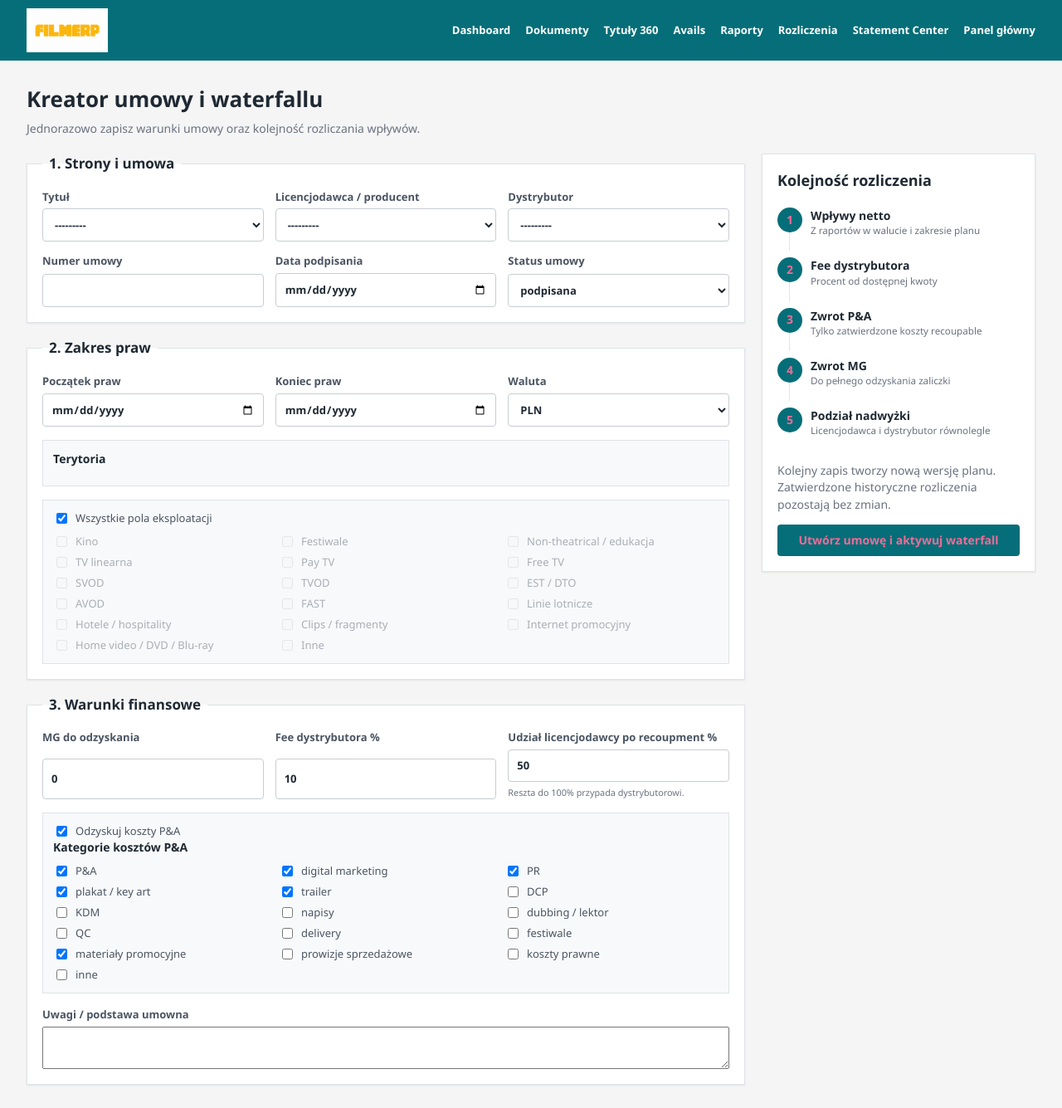
After one commit to filmerp/filmerp, a Django app: page /contracts/setup/ in a window 1280 px wide. The commit adds this page. Shown: the whole page at 83% size. Run offline with Django 5.2, Linux system fonts and the light colour scheme; the visitor is signed in with stand-in values (Sample User, id 1); data that the repository does not hold is empty.

Commit message:
Add contract and waterfall setup wizard

```diff
--- a/distribution/forms.py
+++ b/distribution/forms.py
@@ -1,12 +1,76 @@
 from django import forms
 
 from .models import (
+    AgreementStatus,
+    AcquisitionAgreement,
     CinemaReportImport,
     Cost,
+    CostCategory,
     Counterparty,
     CounterpartyType,
+    Currency,
     DocumentInboxItem,
+    ExploitationField,
+    Territory,
+    Title,
 )
+
+
+class ContractWaterfallWizardForm(forms.Form):
+    title = forms.ModelChoiceField(label="Tytuł", queryset=Title.objects.none())
+    contract_number = forms.CharField(label="Numer umowy", max_length=120, required=False)
+    licensor = forms.ModelChoiceField(label="Licencjodawca / producent", queryset=Counterparty.objects.none())
+    distributor = forms.ModelChoiceField(label="Dystrybutor", queryset=Counterparty.objects.none())
+    signed_date = forms.DateField(label="Data podpisania", required=False, widget=forms.DateInput(attrs={"type": "date"}))
+    rights_start = forms.DateField(label="Początek praw", required=False, widget=forms.DateInput(attrs={"type": "date"}))
+    rights_end = forms.DateField(label="Koniec praw", required=False, widget=forms.DateInput(attrs={"type": "date"}))
+    territories = forms.ModelMultipleChoiceField(
+        label="Terytoria", queryset=Territory.objects.none(), required=False,
+        widget=forms.CheckboxSelectMultiple,
+    )
+    currency = forms.ChoiceField(label="Waluta", choices=Currency.choices, initial=Currency.PLN)
+    mg_advance = forms.DecimalField(label="MG do odzyskania", min_value=0, max_digits=14, decimal_places=2, initial=0)
+    distributor_fee_percent = forms.DecimalField(label="Fee dystrybutora %", min_value=0, max_value=100, max_digits=5, decimal_places=2, initial=10)
+    pa_recoupable = forms.BooleanField(label="Odzyskuj koszty P&A", required=False, initial=True)
+    pa_cost_categories = forms.MultipleChoiceField(
+        label="Kategorie kosztów P&A", choices=CostCategory.choices, required=False,
+        widget=forms.CheckboxSelectMultiple,
+    )
+    applies_to_all_exploitation_fields = forms.BooleanField(label="Wszystkie pola eksploatacji", required=False, initial=True)
+    exploitation_fields = forms.MultipleChoiceField(
+        label="Wybrane pola eksploatacji", choices=ExploitationField.choices, required=False,
+        widget=forms.CheckboxSelectMultiple,
+    )
+    licensor_share_percent = forms.DecimalField(label="Udział licencjodawcy po recoupment %", min_value=0, max_value=100, max_digits=5, decimal_places=2, initial=50)
+    status = forms.ChoiceField(label="Status umowy", choices=AgreementStatus.choices, initial=AgreementStatus.SIGNED)
+    notes = forms.CharField(label="Uwagi / podstawa umowna", required=False, widget=forms.Textarea(attrs={"rows": 3}))
+
+    def __init__(self, *args, title=None, **kwargs):
+        super().__init__(*args, **kwargs)
+        self.fields["title"].queryset = Title.objects.order_by("title_pl")
+        self.fields["licensor"].queryset = Counterparty.objects.order_by("name")
+        self.fields["distributor"].queryset = Counterparty.objects.order_by("name")
+        self.fields["territories"].queryset = Territory.objects.order_by("name")
+        self.fields["pa_cost_categories"].initial = [
+            CostCategory.PA, CostCategory.DIGITAL_MARKETING, CostCategory.PR,
+            CostCategory.KEY_ART, CostCategory.TRAILER, CostCategory.PROMO_MATERIALS,
+        ]
+        if title:
+            self.fields["title"].initial = title
+            self.fields["currency"].initial = title.acquisition_currency
+            self.fields["mg_advance"].initial = title.mg_advance
+            self.fields["licensor"].initial = title.producer_id
+
+    def clean(self):
+        cleaned = super().clean()
+        start, end = cleaned.get("rights_start"), cleaned.get("rights_end")
+        if start and end and start > end:
+            self.add_error("rights_end", "Koniec praw nie może być wcześniejszy niż początek.")
+        if not cleaned.get("applies_to_all_exploitation_fields") and not cleaned.get("exploitation_fields"):
+            self.add_error("exploitation_fields", "Wybierz pola albo zaznacz wszystkie pola eksploatacji.")
+        if cleaned.get("pa_recoupable") and not cleaned.get("pa_cost_categories"):
+            self.add_error("pa_cost_categories", "Wybierz co najmniej jedną kategorię kosztów P&A.")
+        return cleaned
 
 
 class CinemaReportUploadForm(forms.ModelForm):
--- a/distribution/roles.py
+++ b/distribution/roles.py
@@ -29,9 +29,9 @@ from distribution.models import (
 
 
 ROLE_MODELS = {
-    "legal": [AcquisitionAgreement, SalesAgreement, RightsWindow, RightsIssue, Territory, LanguageVersion, Title, Counterparty],
+    "legal": [AcquisitionAgreement, SalesAgreement, RightsWindow, RightsIssue, Territory, LanguageVersion, Title, Counterparty, WaterfallPlan, WaterfallStep],
     "sales": [SalesAgreement, SalesReport, CinemaBooking, CinemaReportImport, CinemaReportImportRow, DocumentInboxItem, RightsWindow, Territory, LanguageVersion, Title, TitleMaterial, Counterparty],
-    "finance": [SalesAgreement, SalesReport, CinemaBooking, Cost, RoyaltyStatement, WaterfallRecoupmentRule, WaterfallRecoupmentItem, WaterfallParticipant, WaterfallPlan, WaterfallStep, WaterfallRun, WaterfallRunLine, CinemaReportImport, CinemaReportImportRow, DocumentInboxItem, Title, TitleMaterial, Counterparty],
+    "finance": [AcquisitionAgreement, SalesAgreement, SalesReport, CinemaBooking, Cost, RoyaltyStatement, WaterfallRecoupmentRule, WaterfallRecoupmentItem, WaterfallParticipant, WaterfallPlan, WaterfallStep, WaterfallRun, WaterfallRunLine, CinemaReportImport, CinemaReportImportRow, DocumentInboxItem, Title, TitleMaterial, Counterparty],
     "readonly": [AcquisitionAgreement, SalesAgreement, RightsWindow, RightsIssue, Territory, LanguageVersion, Title, TitleMaterial, Counterparty, SalesReport, CinemaBooking, CinemaReportImport, CinemaReportImportRow, DocumentInboxItem, Cost, RoyaltyStatement, WaterfallRecoupmentRule, WaterfallRecoupmentItem, WaterfallParticipant, WaterfallPlan, WaterfallStep, WaterfallRun, WaterfallRunLine],
 }
 
--- a/distribution/static/distribution/filmerp.css
+++ b/distribution/static/distribution/filmerp.css
@@ -742,6 +742,141 @@ form.single-upload {
   color: var(--button-fg);
 }
 
+.wizard-layout {
+  display: grid;
+  grid-template-columns: minmax(0, 1fr) 330px;
+  gap: 20px;
+  align-items: start;
+}
+
+.contract-wizard fieldset {
+  margin: 0;
+}
+
+.contract-wizard legend {
+  padding: 0 8px;
+  color: var(--body-fg);
+  font-size: 17px;
+  font-weight: 700;
+}
+
+.form-grid.three-fields {
+  display: grid;
+  grid-template-columns: repeat(3, minmax(0, 1fr));
+  gap: 14px;
+}
+
+.contract-wizard label,
+.full-field {
+  display: grid;
+  gap: 5px;
+  font-weight: 700;
+}
+
+.contract-wizard input:not([type="checkbox"]),
+.contract-wizard textarea,
+.contract-wizard select {
+  width: 100%;
+}
+
+.contract-wizard small {
+  color: var(--muted);
+  font-weight: 400;
+}
+
+.choice-panel {
+  margin-top: 16px;
+  padding: 12px;
+  border: 1px solid var(--border);
+  background: #f8f9fa;
+}
+
+.choice-panel ul,
+#id_territories,
+#id_exploitation_fields,
+#id_pa_cost_categories {
+  display: grid;
+  grid-template-columns: repeat(3, minmax(0, 1fr));
+  gap: 6px 14px;
+  margin: 9px 0 0;
+  padding: 0;
+  list-style: none;
+}
+
+.choice-panel li label,
+#id_territories label,
+#id_exploitation_fields label,
+#id_pa_cost_categories label,
+.contract-wizard .check-label {
+  display: flex;
+  align-items: center;
+  gap: 7px;
+  font-weight: 500;
+}
+
+.choice-panel input[type="checkbox"] {
+  min-width: auto;
+}
+
+.disabled-choice {
+  opacity: .45;
+}
+
+.full-field {
+  margin-top: 16px;
+}
+
+.wizard-preview {
+  position: sticky;
+  top: 18px;
+  padding: 18px;
+  border: 1px solid var(--border);
+  background: #fff;
+  box-shadow: var(--shadow);
+}
+
+.money-flow {
+  margin: 0;
+  padding: 0;
+  list-style: none;
+}
+
+.money-flow li {
+  display: grid;
+  grid-template-columns: 30px 1fr;
+  gap: 10px;
+  position: relative;
+  padding: 8px 0 15px;
+}
+
+.money-flow li:not(:last-child)::after {
+  content: "";
+  position: absolute;
+  left: 14px;
+  top: 38px;
+  bottom: 0;
+  border-left: 1px solid var(--border);
+}
+
+.money-flow span {
+  display: grid;
+  width: 30px;
+  height: 30px;
+  place-items: center;
+  border-radius: 50%;
+  background: var(--primary);
+  color: var(--button-fg);
+  font-weight: 700;
+}
+
+.money-flow small {
+  display: block;
+}
+
+.wizard-preview button {
+  width: 100%;
+}
+
 .document-intake {
   display: flex;
   align-items: stretch;
@@ -1072,6 +1207,22 @@ form.single-upload {
     grid-template-columns: 1fr;
   }
 
+  .wizard-layout,
+  .form-grid.three-fields {
+    grid-template-columns: 1fr;
+  }
+
+  .wizard-preview {
+    position: static;
+  }
+
+  .choice-panel ul,
+  #id_territories,
+  #id_exploitation_fields,
+  #id_pa_cost_categories {
+    grid-template-columns: 1fr;
+  }
+
   .card {
     overflow-x: auto;
   }
--- /dev/null
+++ b/distribution/templates/distribution/contract_waterfall_wizard.html
@@ -0,0 +1,98 @@
+<!doctype html>
+{% load static %}
+<html lang="pl">
+<head>
+  <meta charset="utf-8">
+  <meta name="viewport" content="width=device-width, initial-scale=1">
+  <title>Kreator umowy i waterfallu | FILMERP</title>
+  <link rel="stylesheet" href="{% static 'distribution/filmerp.css' %}">
+</head>
+<body>
+{% include "distribution/_app_header.html" %}
+<main>
+  <div class="page-heading">
+    <div>
+      <h1>Kreator umowy i waterfallu</h1>
+      <div class="muted">Jednorazowo zapisz warunki umowy oraz kolejność rozliczania wpływów.</div>
+    </div>
+    {% if selected_title %}<a class="button secondary" href="{% url 'distribution:title_detail' selected_title.pk %}">Wróć do tytułu</a>{% endif %}
+  </div>
+
+  {% if form.non_field_errors %}<div class="notice error">{{ form.non_field_errors }}</div>{% endif %}
+  <form method="post" class="contract-wizard">
+    {% csrf_token %}
+    <section class="wizard-layout">
+      <div class="wizard-form stack">
+        <fieldset class="workbench-section">
+          <legend>1. Strony i umowa</legend>
+          <div class="form-grid three-fields">
+            <label>{{ form.title.label }}{{ form.title }}{{ form.title.errors }}</label>
+            <label>{{ form.licensor.label }}{{ form.licensor }}{{ form.licensor.errors }}</label>
+            <label>{{ form.distributor.label }}{{ form.distributor }}{{ form.distributor.errors }}</label>
+            <label>{{ form.contract_number.label }}{{ form.contract_number }}{{ form.contract_number.errors }}</label>
+            <label>{{ form.signed_date.label }}{{ form.signed_date }}{{ form.signed_date.errors }}</label>
+            <label>{{ form.status.label }}{{ form.status }}{{ form.status.errors }}</label>
+          </div>
+        </fieldset>
+
+        <fieldset class="workbench-section">
+          <legend>2. Zakres praw</legend>
+          <div class="form-grid three-fields">
+            <label>{{ form.rights_start.label }}{{ form.rights_start }}{{ form.rights_start.errors }}</label>
+            <label>{{ form.rights_end.label }}{{ form.rights_end }}{{ form.rights_end.errors }}</label>
+            <label>{{ form.currency.label }}{{ form.currency }}{{ form.currency.errors }}</label>
+          </div>
+          <div class="choice-panel"><strong>{{ form.territories.label }}</strong>{{ form.territories }}{{ form.territories.errors }}</div>
+          <div class="choice-panel">
+            <label class="check-label">{{ form.applies_to_all_exploitation_fields }} {{ form.applies_to_all_exploitation_fields.label }}</label>
+            <div id="exploitation-scope">{{ form.exploitation_fields }}{{ form.exploitation_fields.errors }}</div>
+          </div>
+        </fieldset>
+
+        <fieldset class="workbench-section">
+          <legend>3. Warunki finansowe</legend>
+          <div class="form-grid three-fields">
+            <label>{{ form.mg_advance.label }}{{ form.mg_advance }}{{ form.mg_advance.errors }}</label>
+            <label>{{ form.distributor_fee_percent.label }}{{ form.distributor_fee_percent }}{{ form.distributor_fee_percent.errors }}</label>
+            <label>{{ form.licensor_share_percent.label }}{{ form.licensor_share_percent }}{{ form.licensor_share_percent.errors }}<small>Reszta do 100% przypada dystrybutorowi.</small></label>
+          </div>
+          <div class="choice-panel">
+            <label class="check-label">{{ form.pa_recoupable }} {{ form.pa_recoupable.label }}</label>
+            <div id="pa-categories"><strong>{{ form.pa_cost_categories.label }}</strong>{{ form.pa_cost_categories }}{{ form.pa_cost_categories.errors }}</div>
+          </div>
+          <label class="full-field">{{ form.notes.label }}{{ form.notes }}{{ form.notes.errors }}</label>
+        </fieldset>
+      </div>
+
+      <aside class="wizard-preview">
+        <h2>Kolejność rozliczenia</h2>
+        <ol class="money-flow">
+          <li><span>1</span><div><strong>Wpływy netto</strong><small>Z raportów w walucie i zakresie planu</small></div></li>
+          <li><span>2</span><div><strong>Fee dystrybutora</strong><small>Procent od dostępnej kwoty</small></div></li>
+          <li><span>3</span><div><strong>Zwrot P&A</strong><small>Tylko zatwierdzone koszty recoupable</small></div></li>
+          <li><span>4</span><div><strong>Zwrot MG</strong><small>Do pełnego odzyskania zaliczki</small></div></li>
+          <li><span>5</span><div><strong>Podział nadwyżki</strong><small>Licencjodawca i dystrybutor równolegle</small></div></li>
+        </ol>
+        <p class="muted">Kolejny zapis tworzy nową wersję planu. Zatwierdzone historyczne rozliczenia pozostają bez zmian.</p>
+        <button type="submit">Utwórz umowę i aktywuj waterfall</button>
+      </aside>
+    </section>
+  </form>
+</main>
+<script>
+  const allFields = document.getElementById('id_applies_to_all_exploitation_fields');
+  const scope = document.getElementById('exploitation-scope');
+  const paEnabled = document.getElementById('id_pa_recoupable');
+  const paCategories = document.getElementById('pa-categories');
+  function syncChoices() {
+    scope.classList.toggle('disabled-choice', allFields.checked);
+    scope.querySelectorAll('input').forEach(input => input.disabled = allFields.checked);
+    paCategories.classList.toggle('disabled-choice', !paEnabled.checked);
+    paCategories.querySelectorAll('input').forEach(input => input.disabled = !paEnabled.checked);
+  }
+  allFields.addEventListener('change', syncChoices);
+  paEnabled.addEventListener('change', syncChoices);
+  syncChoices();
+</script>
+</body>
+</html>
--- a/distribution/templates/distribution/settlement_workbench.html
+++ b/distribution/templates/distribution/settlement_workbench.html
@@ -79,12 +79,12 @@
         {% if agreement %}
         <a class="button export" href="/admin/distribution/acquisitionagreement/{{ agreement.pk }}/change/">Umowa</a>
         {% else %}
-        <a class="button export" href="/admin/distribution/acquisitionagreement/add/?title={{ selected_title.pk }}">Dodaj umowę</a>
+        <a class="button export" href="{% url 'distribution:contract_waterfall_wizard' %}?title={{ selected_title.pk }}">Dodaj umowę i waterfall</a>
         {% endif %}
         {% if selected_plan %}
         <a class="button export" href="/admin/distribution/waterfallplan/{{ selected_plan.pk }}/change/">Warunki waterfall</a>
         {% else %}
-        <a class="button export" href="/admin/distribution/waterfallplan/add/?title={{ selected_title.pk }}&currency={{ currency }}">Dodaj waterfall</a>
+        <a class="button export" href="{% url 'distribution:contract_waterfall_wizard' %}?title={{ selected_title.pk }}">Skonfiguruj waterfall</a>
         {% endif %}
       </div>
     </div>
--- a/distribution/templates/distribution/title_detail.html
+++ b/distribution/templates/distribution/title_detail.html
@@ -20,6 +20,7 @@
       </div>
     </div>
     <div class="action-bar">
+      <a class="button" href="{% url 'distribution:contract_waterfall_wizard' %}?title={{ title.pk }}">Ustaw umowę i waterfall</a>
       <a class="button" href="{% url 'distribution:avails' %}?title={{ title.pk }}">Sprawdź Avails</a>
       <a class="button secondary" href="/admin/distribution/title/{{ title.pk }}/change/">Edytuj w panelu</a>
     </div>
--- a/distribution/urls.py
+++ b/distribution/urls.py
@@ -1,6 +1,6 @@
 from django.urls import path
 
-from .views import avails, dashboard, document_center, reports, reports_export_csv, settlement_workbench, statement_center, title_detail, title_list
+from .views import avails, contract_waterfall_wizard, dashboard, document_center, reports, reports_export_csv, settlement_workbench, statement_center, title_detail, title_list
 
 app_name = "distribution"
 
@@ -8,6 +8,7 @@ urlpatterns = [
     path("", dashboard, name="dashboard"),
     path("titles/", title_list, name="title_list"),
     path("titles/<int:pk>/", title_detail, name="title_detail"),
+    path("contracts/setup/", contract_waterfall_wizard, name="contract_waterfall_wizard"),
     path("avails/", avails, name="avails"),
     path("documents/", document_center, name="document_center"),
     path("settlements/", settlement_workbench, name="settlement_workbench"),
--- a/distribution/views.py
+++ b/distribution/views.py
@@ -26,7 +26,9 @@ from .forms import (
     DocumentClassificationForm,
     DocumentCostForm,
     DocumentUploadForm,
+    ContractWaterfallWizardForm,
 )
+from .contract_wizard import create_contract_waterfall
 from .pdf import build_royalty_statement_pdf
 from .models import (
     AcquisitionAgreement,
@@ -172,6 +174,26 @@ def title_detail(request, pk):
         "overdue_materials_count": len(overdue_materials),
     }
     return render(request, "distribution/title_detail.html", context)
+
+
+@login_required
+@permission_required(("distribution.add_acquisitionagreement", "distribution.add_waterfallplan"), raise_exception=True)
+def contract_waterfall_wizard(request):
+    title = None
+    if request.GET.get("title"):
+        title = get_object_or_404(Title, pk=request.GET["title"])
+    if request.method == "POST":
+        form = ContractWaterfallWizardForm(request.POST)
+        if form.is_valid():
+            agreement, plan = create_contract_waterfall(form.cleaned_data)
+            messages.success(request, f"Utworzono umowę i aktywny waterfall v{plan.version} z {plan.steps.count()} krokami.")
+            return redirect(f"{reverse('distribution:settlement_workbench')}?title={agreement.title_id}&currency={plan.currency}&plan={plan.pk}")
+    else:
+        form = ContractWaterfallWizardForm(title=title)
+    return render(request, "distribution/contract_waterfall_wizard.html", {
+        "form": form,
+        "selected_title": title,
+    })
 
 
 @login_required
```
Also changed, not shown: distribution/contract_wizard.py (added, +100 -0 lines), distribution/tests.py (+38 -0 lines).
